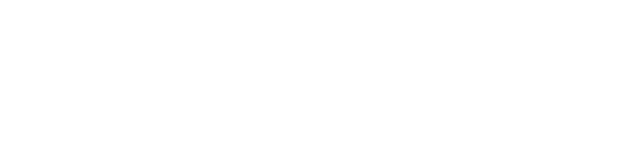
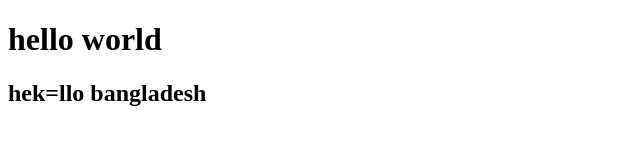
Before and after one commit to ayeshaakhter01/my-first-repository, a plain HTML site: page index.html in a window 1280 px wide. Shown: the whole page, without its empty margins (0-640 px from the left). Drawn offline with Linux system fonts and the light colour scheme.

Commit message:
first commit

```diff
--- a/index.html
+++ b/index.html
@@ -7,6 +7,7 @@
     <title>Document</title>
 </head>
 <body>
-
+    <h1>hello world</h1>
+    <h2>hek=llo bangladesh</h2>
 </body>
 </html>
```
